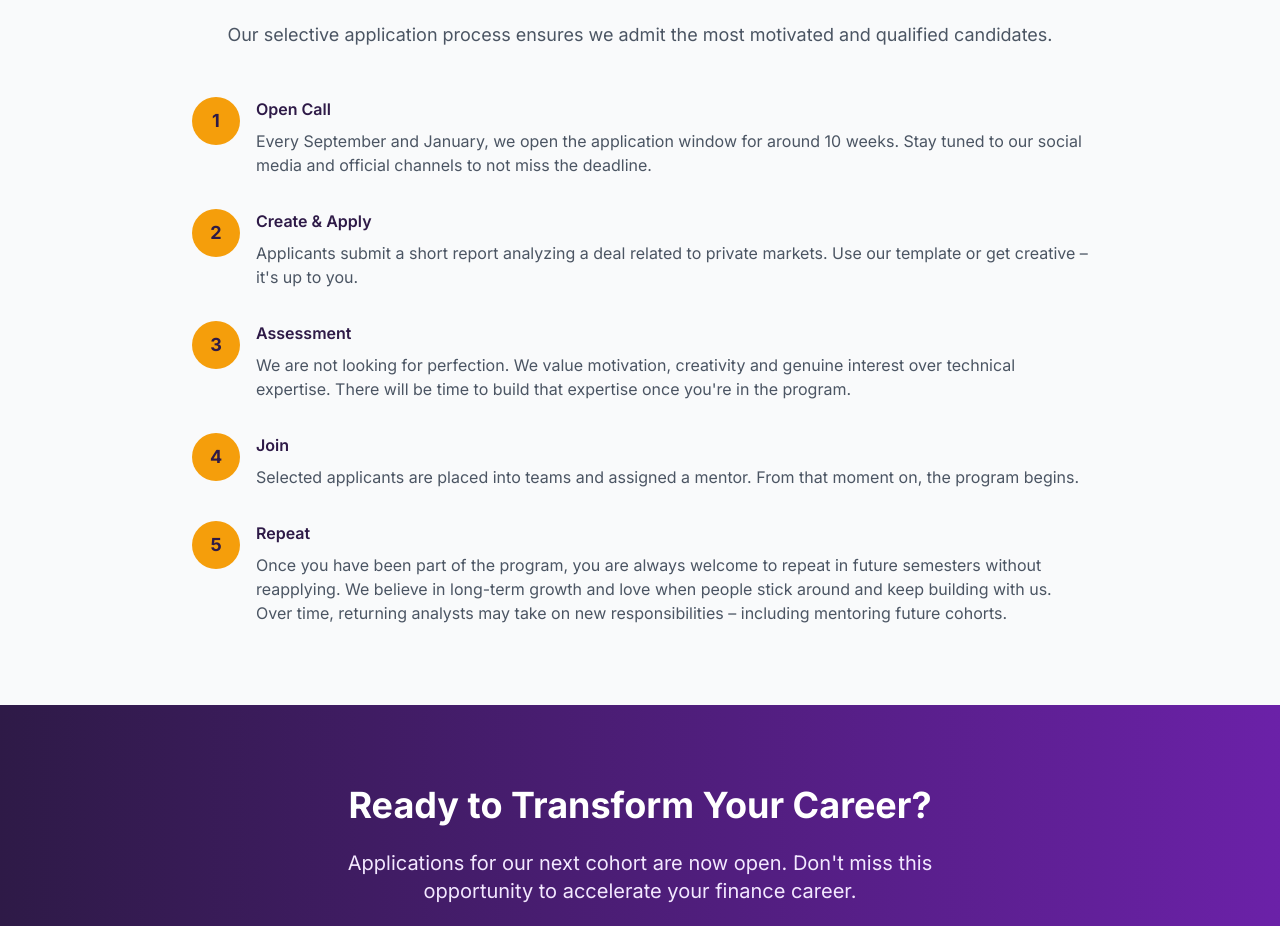
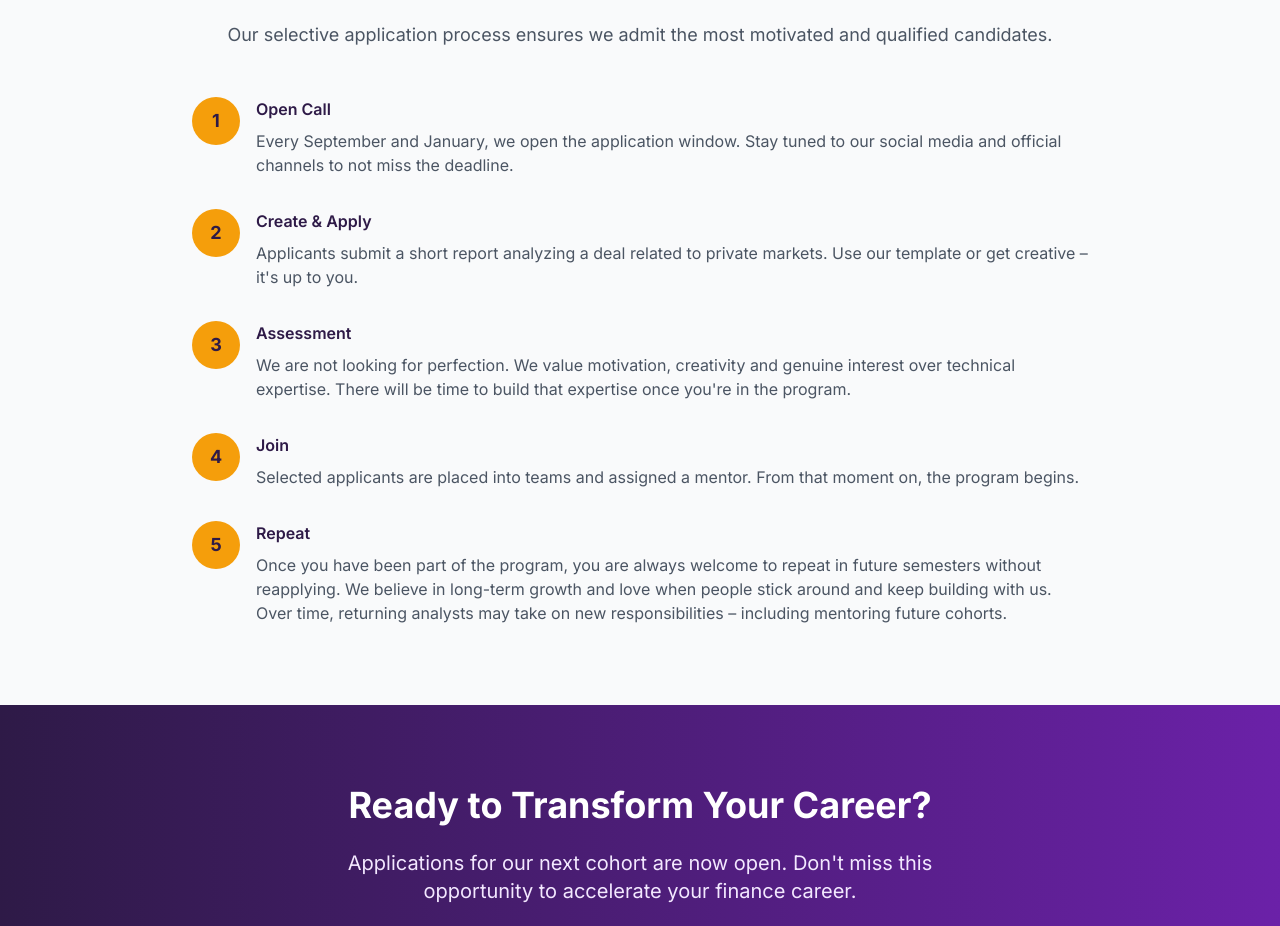
Before and after one commit to pevccomillasclub/comillas-pevc-website, a Next.js app: page /deal-analyst-program in a window 1280 px wide. Shown: the part 1601-2527 px from the top of the page. Built offline with nearby package versions, Linux system fonts and the light colour scheme.

Commit message:
pequeño cambio

```diff
--- a/app/deal-analyst-program/page.tsx
+++ b/app/deal-analyst-program/page.tsx
@@ -125,7 +125,7 @@ export default function DealAnalystProgram() {
                 </div>
                 <div>
                   <h4 className="font-semibold text-purple-900 mb-2">Open Call</h4>
-                  <p className="text-gray-600">Every September and January, we open the application window for around 10 weeks. Stay tuned to our social media and official channels to not miss the deadline.</p>
+                  <p className="text-gray-600">Every September and January, we open the application window. Stay tuned to our social media and official channels to not miss the deadline.</p>
                 </div>
               </div>
 
```
